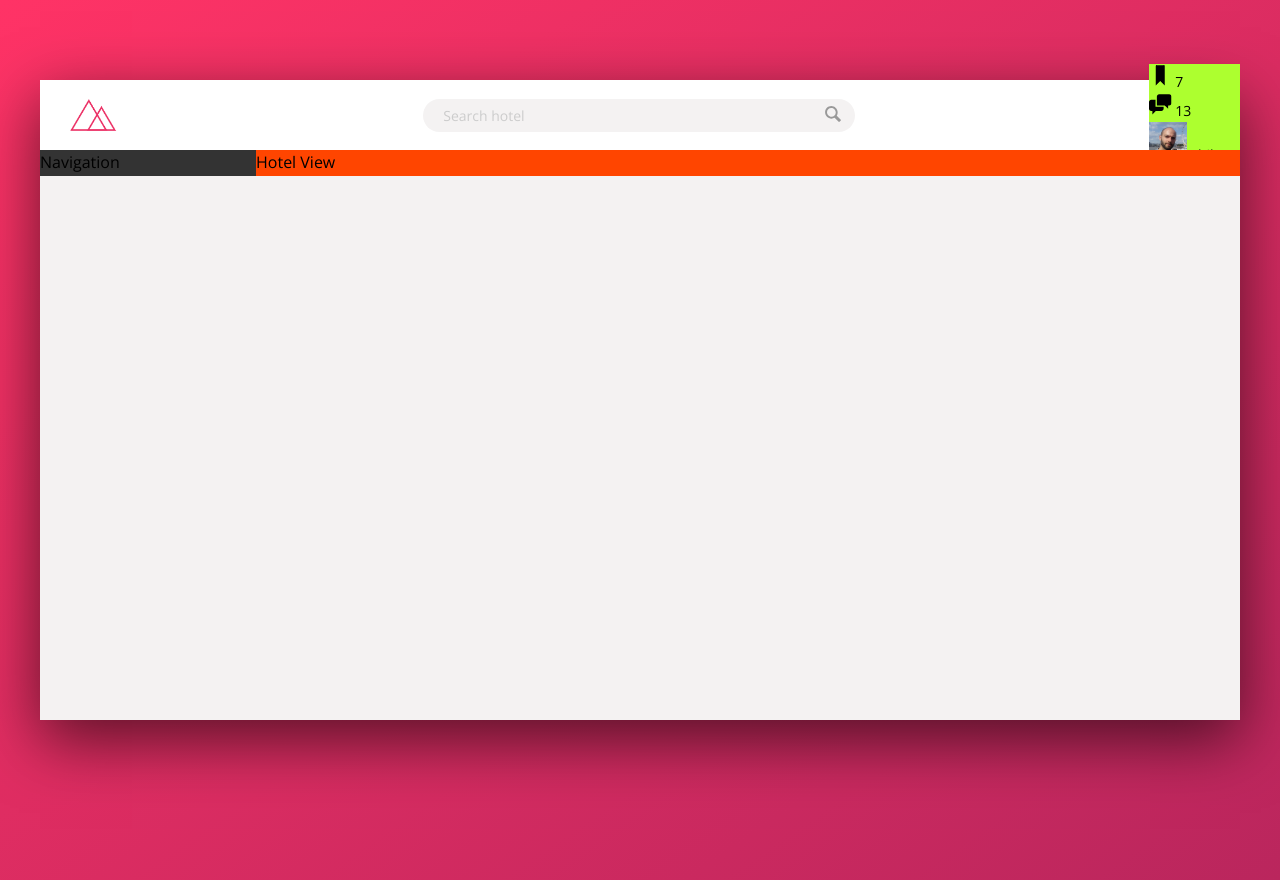
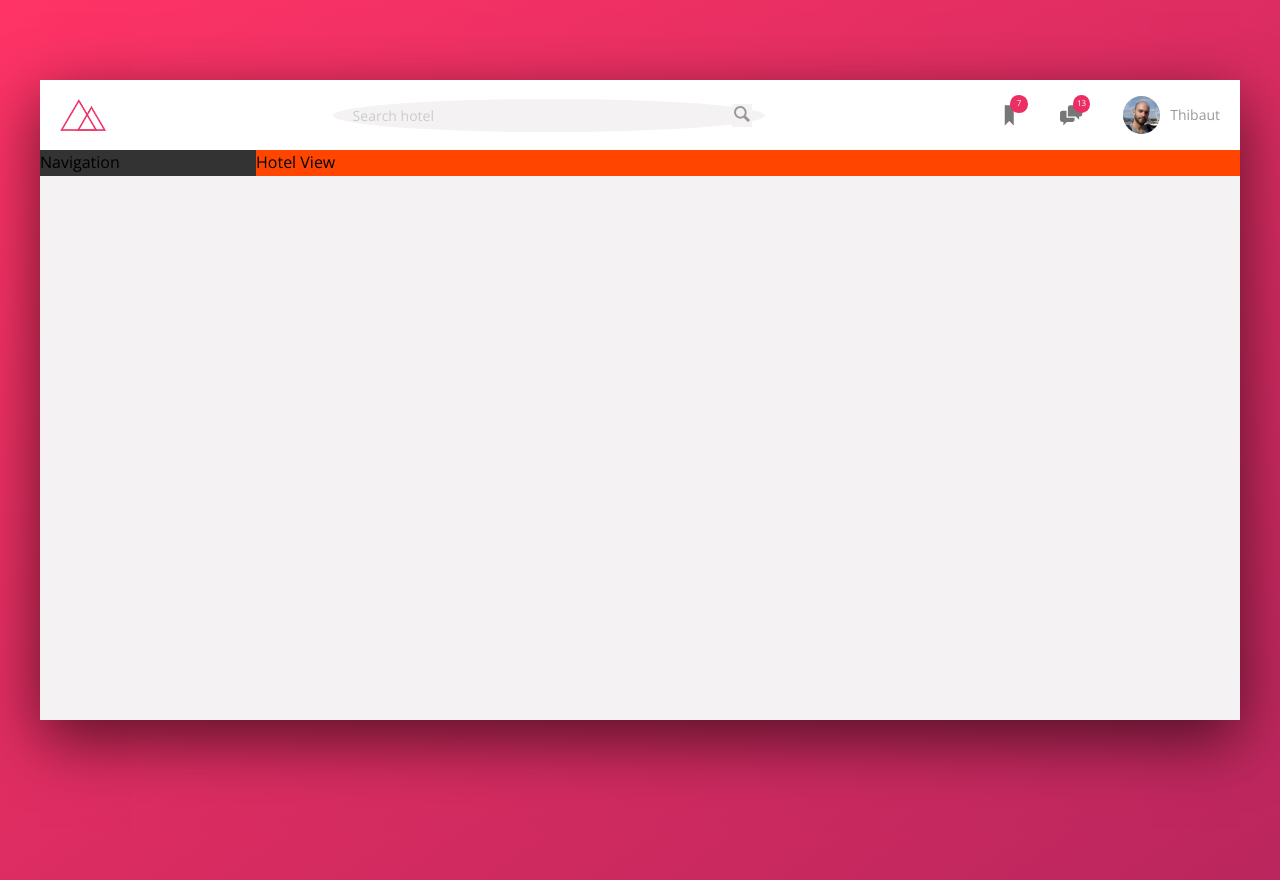
Before and after one commit to ThibautCadiou/Project17-Trillo, a website: page index.html in a window 1280 px wide. Drawn offline with nearby package versions, Linux system fonts and the light colour scheme.

Commit message:
ajout des infos bulles sur les notifications et les messages. Afustement du style du header

```diff
--- a/sass/_components.scss
+++ b/sass/_components.scss
@@ -2,7 +2,7 @@
 // LOGO
 .logo {
   height: 3.25rem;
-  margin-left: 3rem;
+  margin-left: 2rem;
 }
 
 /////////////////////////////////////////
@@ -21,7 +21,7 @@
     background-color: var(--color-grey-light-2);
     border: none;
     padding: 0.7rem 2rem;
-    border-radius: 100px;
+    border-radius: 50%;
     width: 90%;
     transition: all 0.3s;
     margin-right: -3.25rem;
@@ -67,20 +67,60 @@
 // USER NAVIGATION
 
 .user-nav {
-  background-color: greenyellow;
+  align-self: stretch;
+
+  display: flex;
+  align-items: center;
+
+  & > * {
+    padding: 0 2rem;
+    cursor: pointer;
+    height: 100%;
+
+    display: flex;
+    align-items: center;
+  }
+  & > *:hover {
+    background-color: var(--color-grey-light-2);
+  }
+
   &__icon-box {
+    position: relative;
   }
+
   &__icon {
     height: 2.25rem;
     width: 2.25rem;
+    fill: var(--grey-dark-2);
   }
+
   &__notification {
+    font-size: 0.8rem;
+    height: 1.75rem;
+    width: 1.75rem;
+    border-radius: 50%;
+    background-color: var(--color-primary);
+    color: #fff;
+
+    position: absolute;
+    top: 1.5rem;
+    right: 1.25rem;
+
+    display: flex;
+    justify-content: center;
+    align-items: center;
   }
+
   &__user {
   }
+
   &__user-photo {
     height: 3.75rem;
+    border-radius: 100px;
+    margin-right: 1rem;
   }
+
   &__user-name {
+    color: var(--grey-dark-3);
   }
 }
```
Also changed, not shown: css/style.css.
